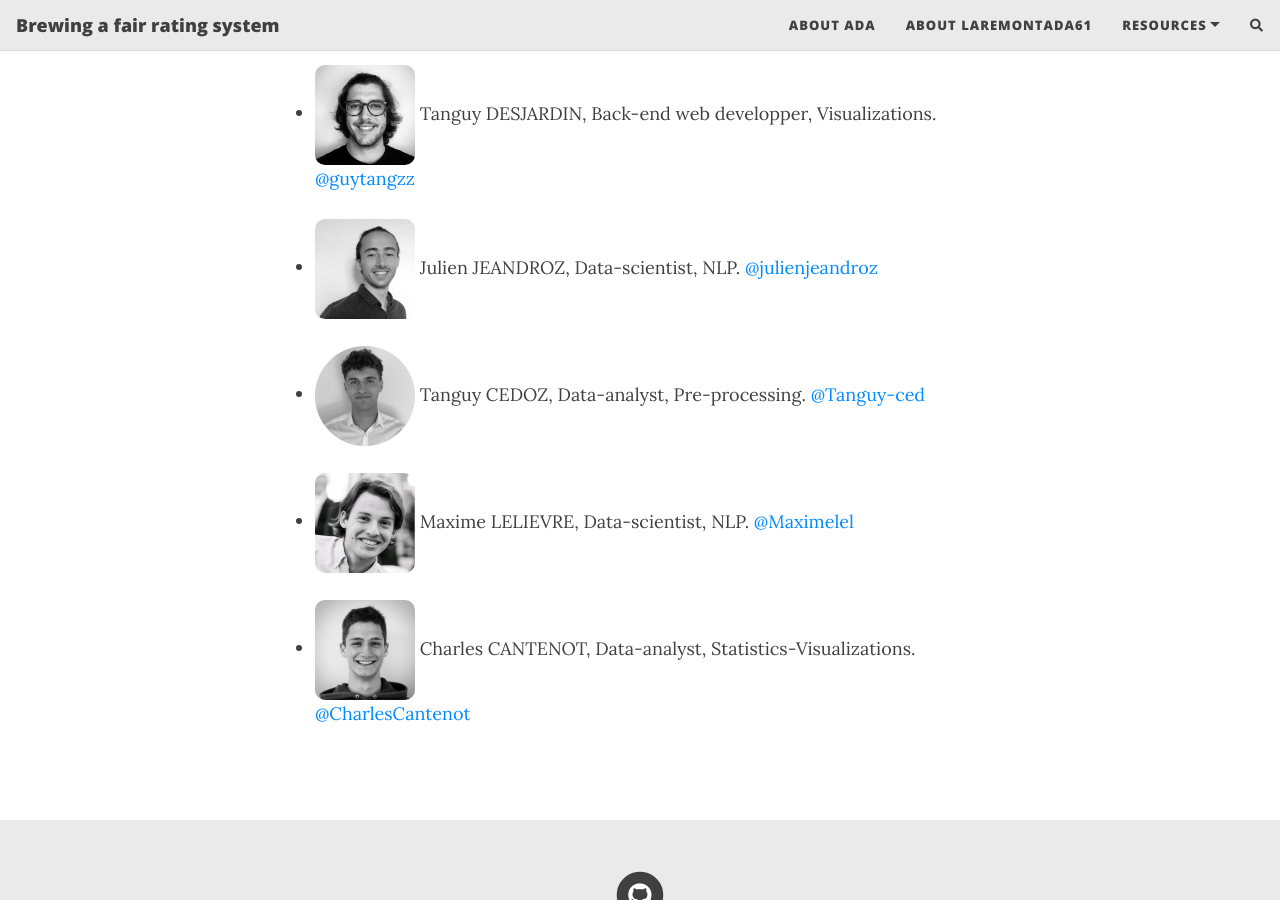
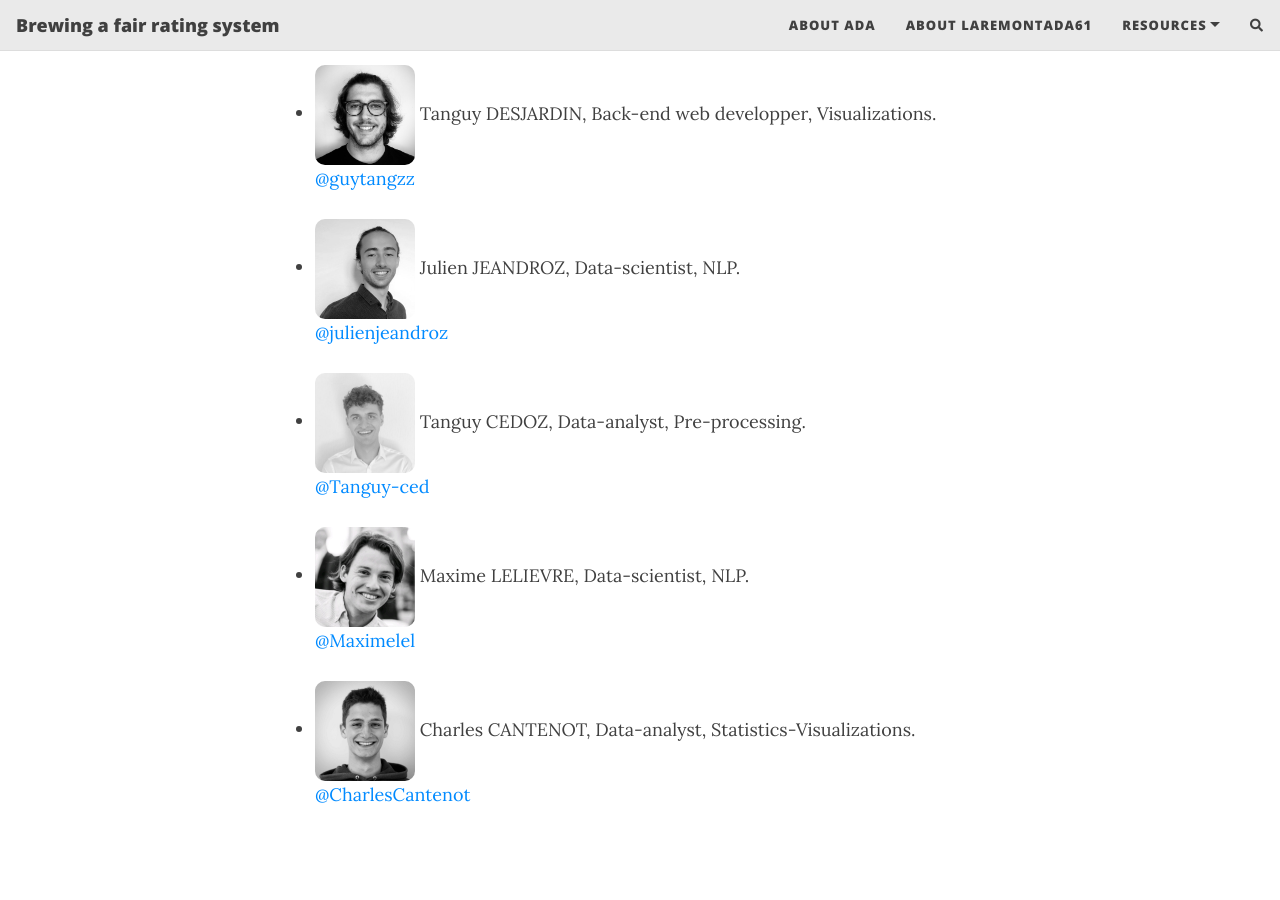
Before and after one commit to epfl-ada/ada-2023-project-laremontada61, a Jekyll site: the page built from docs/team.md, in a window 1280 px wide and 900 px high, scrolled down 328 px. Built offline with Jekyll 4.4.1, drawn with Linux system fonts in a browser that asks for light colours; nearby versions of some CDN libraries; comment, search, counter and statistics services are not loaded.

```diff
--- a/docs/team.md
+++ b/docs/team.md
@@ -9,31 +9,31 @@ title: LaRemontADA61
          <li>
             <img src="../assets/img/TUN.png" alt="Hungry" width="100" height="100" style="border-radius: 10px;" >
             Tanguy DESJARDIN, Back-end web developper, Visualizations.
-            <a href="https://github.com/guytangzz">@guytangzz</a>
+            <a href="https://github.com/guytangzz"><br>@guytangzz</a>
             <br/><br/>
          </li>
          <li>
             <img src="../assets/img/JJZ.png" alt="Hungry" width="100" height="100" style="border-radius: 10px;" >
             Julien JEANDROZ, Data-scientist, NLP.
-            <a href="https://github.com/julienjeandroz">@julienjeandroz</a>
+            <a href="https://github.com/julienjeandroz"><br>@julienjeandroz</a>
             <br/><br/>
          </li>
          <li>
             <img src="../assets/img/TCZ.png" alt="Hungry" width="100" height="100" style="border-radius: 10px;" >
             Tanguy CEDOZ, Data-analyst, Pre-processing.
-            <a href="https://github.com/Tanguy-ced">@Tanguy-ced</a>
+            <a href="https://github.com/Tanguy-ced"><br>@Tanguy-ced</a>
             <br/><br/>
          </li>
          <li>
             <img src="../assets/img/MLE.png" alt="Hungry" width="100" height="100" style="border-radius: 10px;" >
             Maxime LELIEVRE, Data-scientist, NLP.
-            <a href="https://github.com/Maximelel">@Maximelel</a>
+            <a href="https://github.com/Maximelel"><br>@Maximelel</a>
             <br/><br/>
          </li>
          <li>
             <img src="../assets/img/CCT.png" alt="Hungry" width="100" height="100" style="border-radius: 10px;" >
             Charles CANTENOT, Data-analyst, Statistics-Visualizations.
-            <a href="https://github.com/CharlesCantenot">@CharlesCantenot</a>
+            <a href="https://github.com/CharlesCantenot"><br>@CharlesCantenot</a>
             <br/><br/>
          </li>
       </ul>
```
Also changed, not shown: docs/assets/img/TCZ.png.
